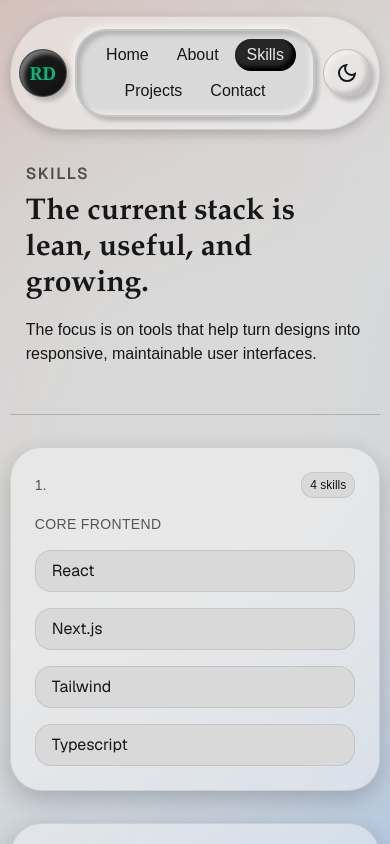
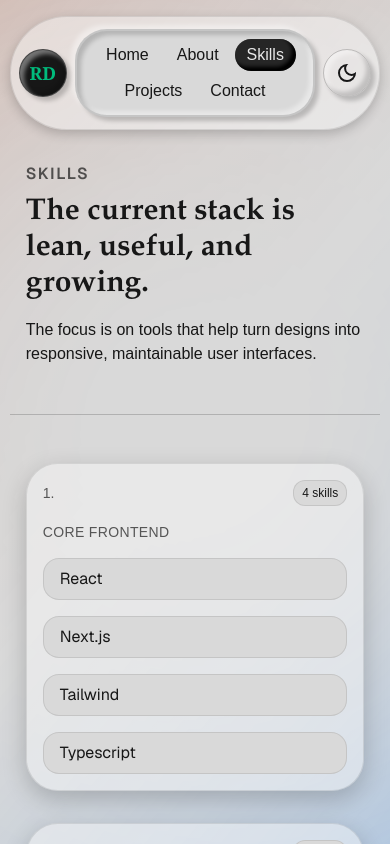
Before and after one commit to RanaDebbarma/my-portfolio, a Next.js app: page /skills in a window 390 px wide. Built offline with nearby package versions, Linux system fonts and the light colour scheme.

Commit message:
responsive padding for cards

```diff
--- a/app/(root)/about/page.tsx
+++ b/app/(root)/about/page.tsx
@@ -24,6 +24,8 @@ const about = () => {
       {/* hr comp */}
       <CustomHR />
 
+      {/* cards */}
+      <div className="flex flex-col gap-8 p-4">
         {/* education */}
         <Wrapper className="bg-secondary p-6 space-y-4">
           <div className="flex justify-between">
@@ -45,7 +47,6 @@ const about = () => {
             ))}
           </div>
         </Wrapper>
-
         {/* secondary cards */}
         <div className="flex flex-col-reverse md:flex-row gap-8 md:h-70">
           {/* working style */}
@@ -64,6 +65,7 @@ const about = () => {
             <p className="text-invertFont">{ProfileData.about.currentGoal.summary}</p>
           </Wrapper>
         </div>
+      </div>
 
     </div>
   )
--- a/app/(root)/skills/page.tsx
+++ b/app/(root)/skills/page.tsx
@@ -1,4 +1,3 @@
-import { GradientBg } from "@/components/BgComp"
 import CustomHR from "@/components/ui/CustomTags"
 import Wrapper from "@/components/ui/Wrapper"
 import { ProfileData } from "@/lib/data"
@@ -18,11 +17,11 @@ const skills = () => {
       </div>
       <CustomHR />
       {/* Cards */}
-      <div className="grid grid-cols-1 sm:grid-cols-2 lg:grid-cols-3 gap-8">
+      <div className="grid grid-cols-1 p-4 sm:grid-cols-2 lg:grid-cols-3 gap-8">
         {Object.entries(skillData.cards).map((card, index) => (
           <Wrapper
             key={index}
-            className="bg-secondary flex flex-col gap-4 p-6"
+            className="bg-secondary flex flex-col gap-4 sm:p-6 p-4"
           >
             <div className="flex justify-between items-center">
               <p className="text-sm text-muted">{index + 1}.</p>
```
Lines whose indentation alone changed are shown as unchanged.
